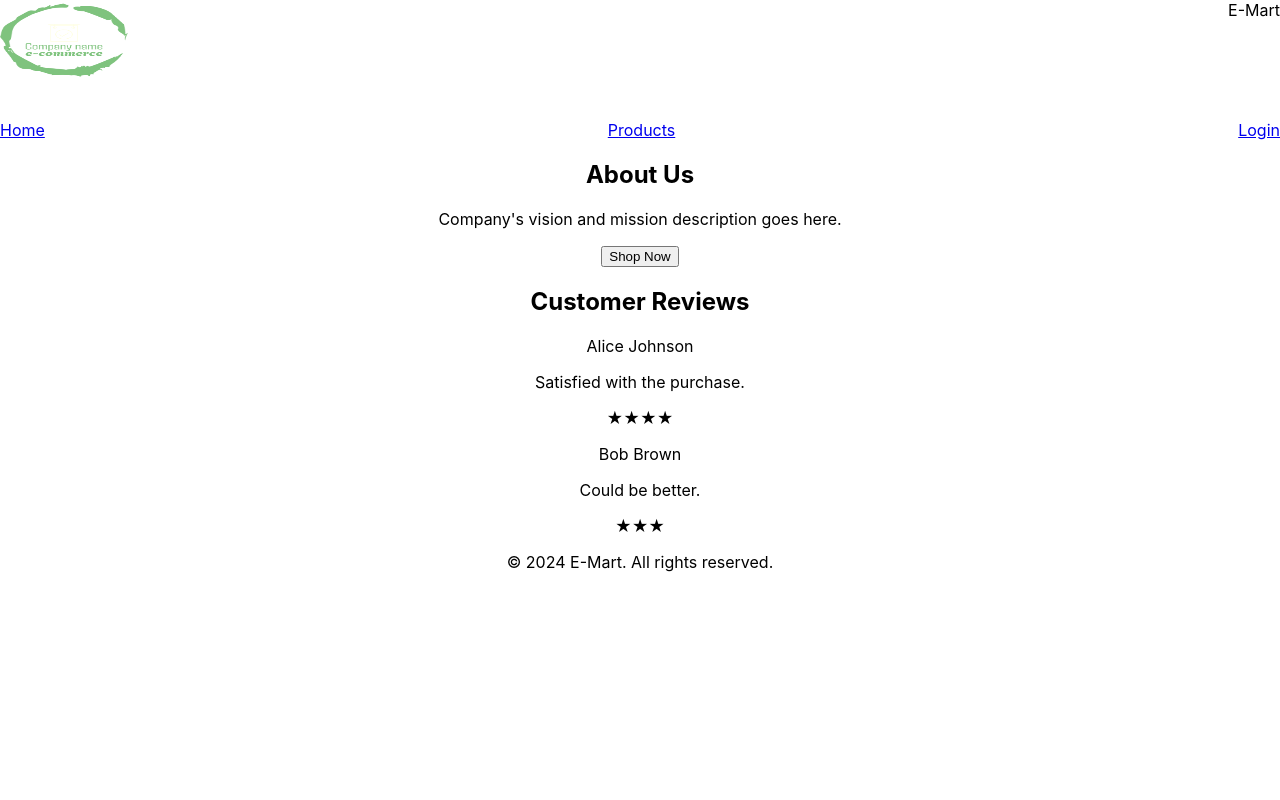
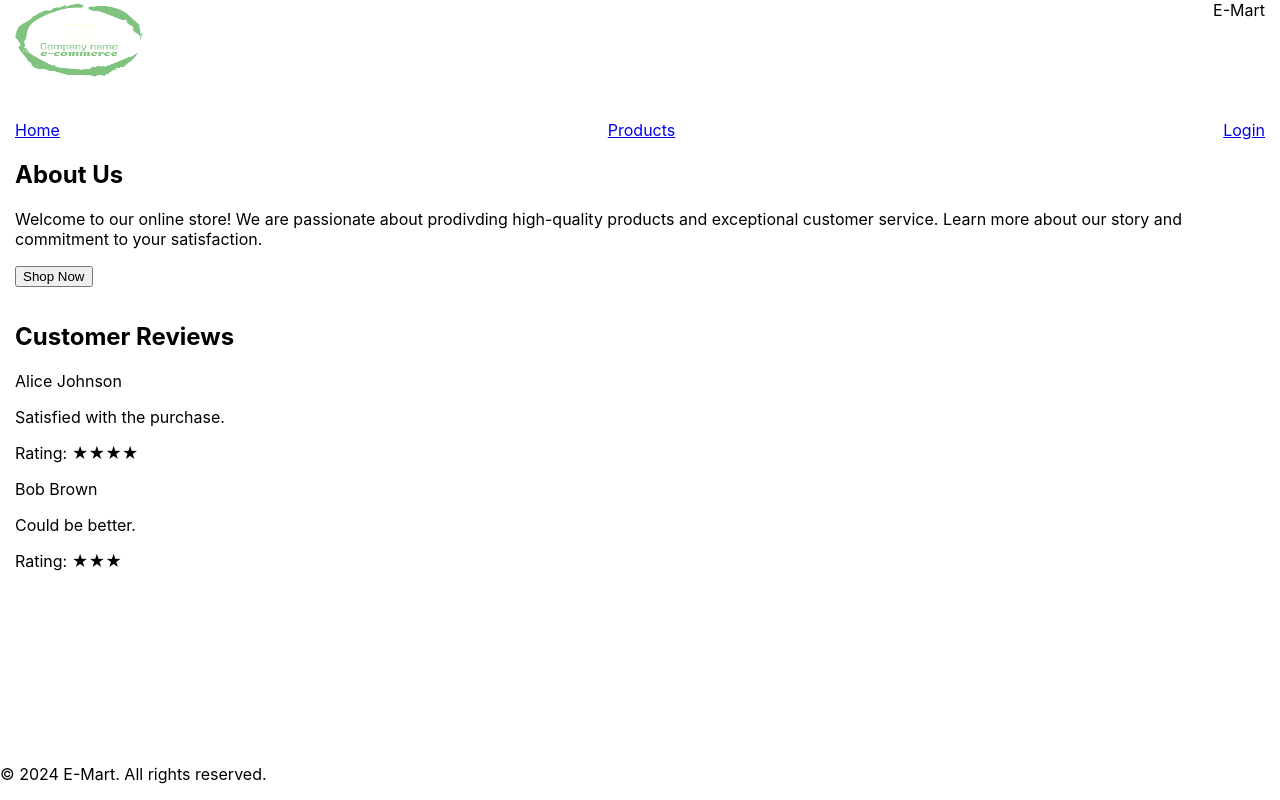
Before and after one commit to Alend-M/ensf381_reactproject, a React (Create React App) app in the folder my-ecomerce-app/: page / in a window 1280 px wide. Built offline with nearby package versions, Linux system fonts and the light colour scheme.

Commit message:
Finished styling for Homepage components

```diff
--- /dev/null
+++ b/my-ecomerce-app/src/components/Footer.css
@@ -0,0 +1,5 @@
+.footer{
+    position: absolute;
+    bottom: 0;
+    left: 0;
+}
--- a/my-ecomerce-app/src/components/Footer.js
+++ b/my-ecomerce-app/src/components/Footer.js
@@ -1,4 +1,5 @@
 import React from 'react';
+import "./Footer.css";
 
 const Footer = () => {
   return (
--- a/my-ecomerce-app/src/components/Header.css
+++ b/my-ecomerce-app/src/components/Header.css
@@ -4,16 +4,19 @@
     left: 0;
     height: 10%;
     width: 10%;
+    padding: 0 15px;
 }
 
 nav{
     display: flex;
     justify-content: space-between;
     margin-top: 120px;
+    padding: 0 15px;
 }
 
 .comp-name{
     position: absolute;
     top: 0;
     right: 0;
+    padding: 0 15px;
 }
--- /dev/null
+++ b/my-ecomerce-app/src/components/HomeMS.css
@@ -0,0 +1,10 @@
+.about-us-section{
+    text-align: left;
+    padding: 0 15px;
+}
+
+.customer-reviews-section{
+    text-align: left;
+    padding: 0 15px;
+    margin-top: 35px;
+}
--- a/my-ecomerce-app/src/components/HomeMainSection.js
+++ b/my-ecomerce-app/src/components/HomeMainSection.js
@@ -1,6 +1,7 @@
 import React, { useState, useEffect } from "react";
 import reviewsData from "../data/review";
 import { BrowserRouter as Router, useNavigate } from "react-router-dom";
+import "./HomeMS.css";
 
 const HomeMainSection = () => {
 	const [reviews, setReviews] = useState([]);
@@ -27,8 +28,7 @@ const HomeMainSection = () => {
 		<div className="home-main-section">
 			<section className="about-us-section">
 				<h2>About Us</h2>
-				<p>Company's vision and mission description goes here.</p>
-
+				<p>Welcome to our online store! We are passionate about prodivding high-quality products and exceptional customer service. Learn more about our story and commitment to your satisfaction.</p>
 				<button className="shop-now-btn" onClick={handleButtonClick}>
 					Shop Now
 				</button>
@@ -40,7 +40,7 @@ const HomeMainSection = () => {
 						<div key={index} className="review">
 							<p>{review.customerName}</p>
 							<p>{review.reviewContent}</p>
-							<p>{"★".repeat(review.stars)}</p>
+							<p>Rating: {"★".repeat(review.stars)}</p>
 						</div>
 					))}
 				</div>
```
